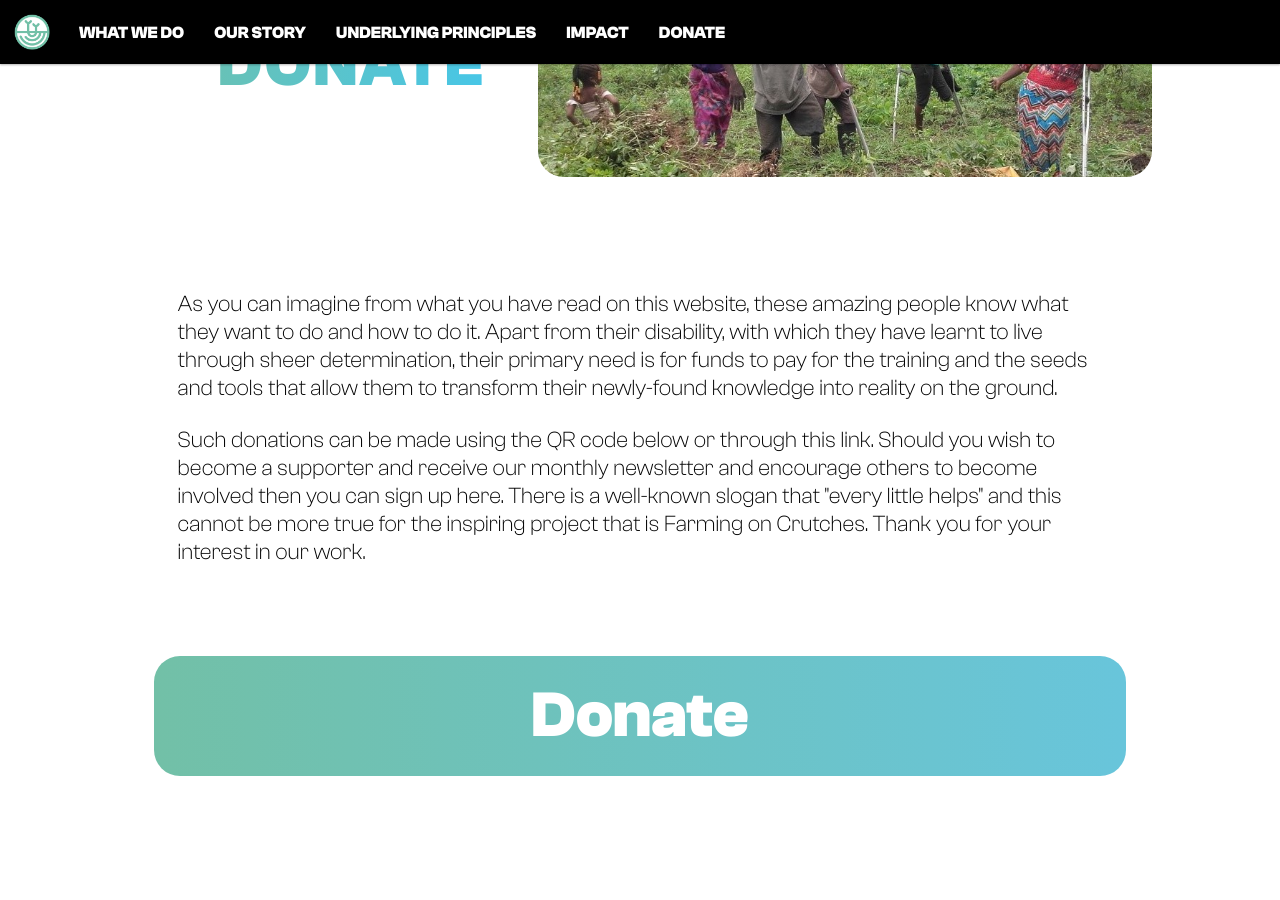
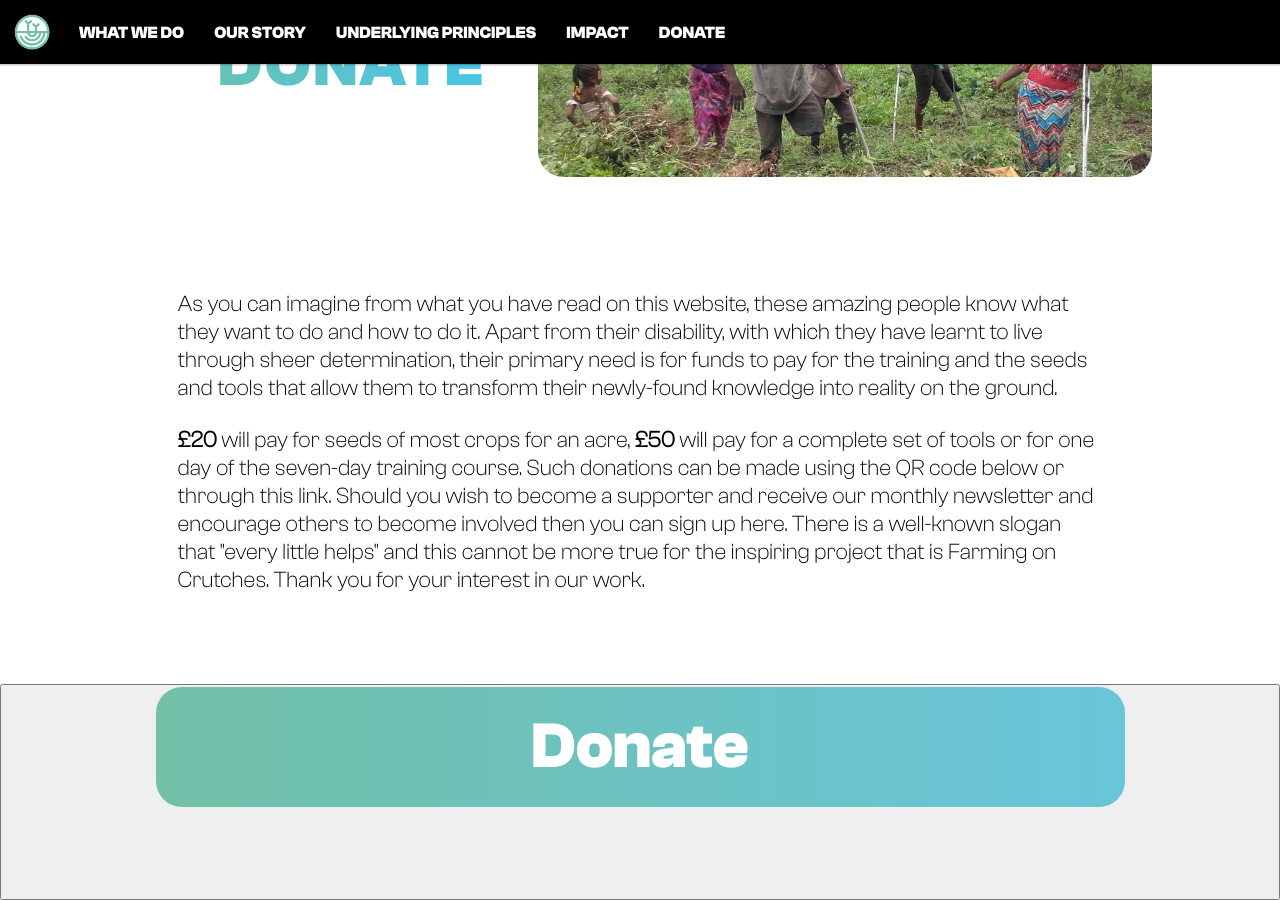
Before and after one commit to farmingoncrutches/farmingoncrutches.github.io, a Jekyll site: the page built from _pages/donate.html, in a window 1280 px wide and 900 px high, scrolled down 183 px. Built offline with Jekyll 4.4.1, drawn with Linux system fonts in a browser that asks for light colours; before the commit the page ends 1049 px from its top, so only the background shows below that.

Commit message:
donation link button

```diff
--- a/_pages/donate.html
+++ b/_pages/donate.html
@@ -21,6 +21,8 @@
 		</div>
 
 		<div class="section-paragraph">
+			<b>£20</b> will pay for seeds of most crops for an acre, <b>£50</b> will pay for
+			a complete set of tools or for one day of the seven-day training course.
 			Such donations can be made using the QR code below or through this link. Should you wish to become a
 			supporter and
 			receive our monthly newsletter and encourage others to become involved then you can sign up here. There is a
@@ -33,9 +35,9 @@
 </div>
 
 
-<div class="donation-cards">
+<button class="donation-cards" onclick="location.href='https://groundswell.yourticketpurchase.com/p/farmingoncrutchesdonation'">
 	<div class="donation-cards-row">
-		<!-- <a href="https://www.justgiving.com/campaign/farmingoncrutches" target="_blank"> -->
+		<!-- <a href="https://groundswell.yourticketpurchase.com/p/farmingoncrutchesdonation" target="_blank"> -->
 		<div class="donation-button">
 			<div class="text">
 				Donate
@@ -44,3 +46,4 @@
 		<!-- </a> -->
 		<!-- </div> -->
 	</div>
+</button>
```
